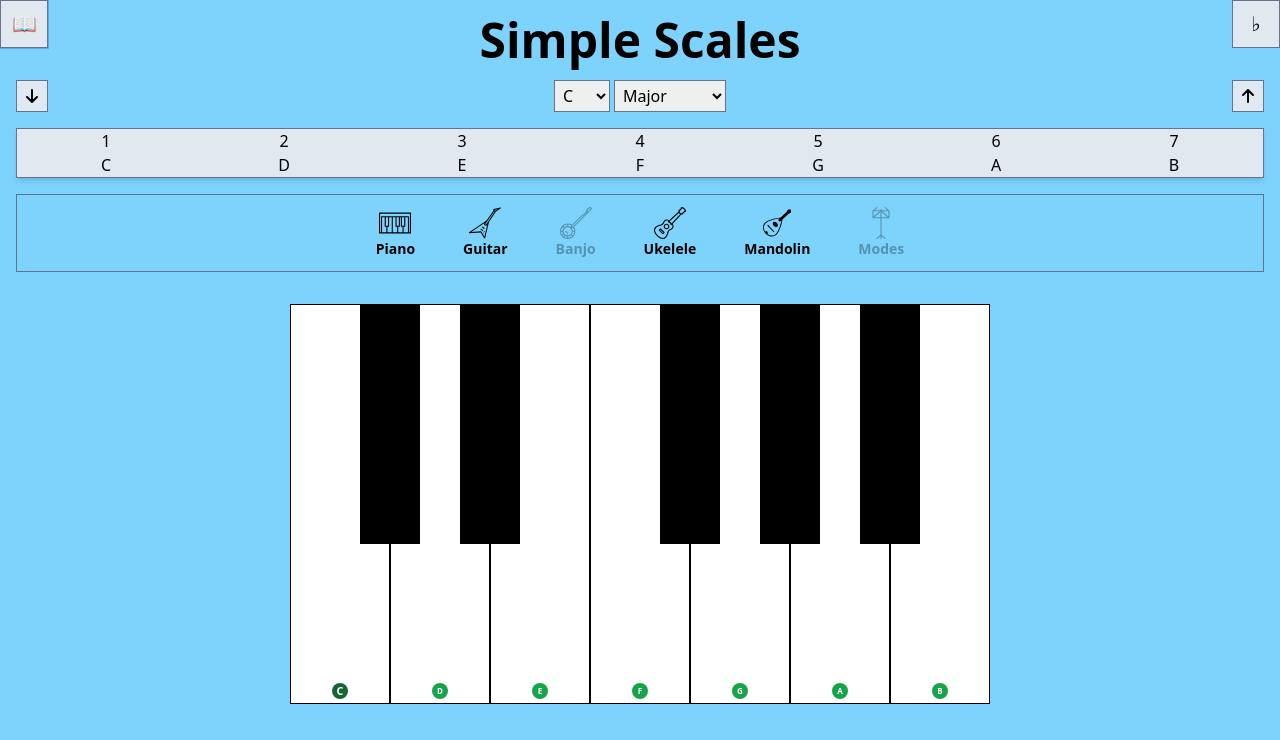
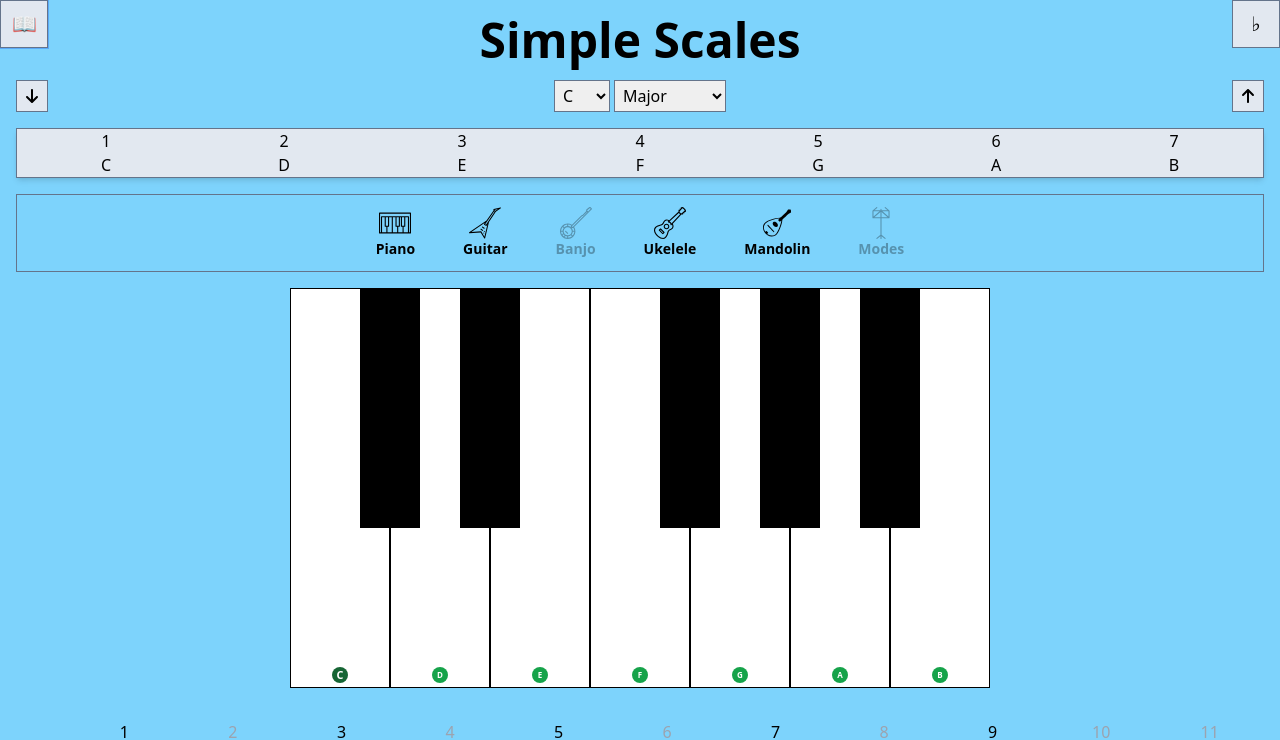
Before and after one commit to kylemichaelsullivan/simple-scales, a React (Vite) app: page / in a window 1280 px wide. Shown: the top 740 px of the page. Built offline with nearby package versions, Linux system fonts and the light colour scheme.

Commit message:
REFACTOR: <DisplaysSelector /> and <Displays />

```diff
--- a/src/App.tsx
+++ b/src/App.tsx
@@ -3,6 +3,7 @@
 import Title from './components/Title';
 import Scales from './components/scales/Scales';
 import Notes from './components/Notes';
+import DisplaysSelector from './components/displays/DisplaysSelector';
 import Displays from './components/displays/Displays';
 
 function App() {
@@ -13,6 +14,7 @@
 			<Title title='Simple Scales' />
 			<Scales />
 			<Notes />
+			<DisplaysSelector />
 			<Displays />
 		</div>
 	);
--- a/src/components/displays/Displays.tsx
+++ b/src/components/displays/Displays.tsx
@@ -1,6 +1,4 @@
 import { useIndex } from '../../context';
-
-import DisplaysSelector from './DisplaysSelector';
 
 import Piano from './Piano/Piano';
 import Guitar from './Guitar/Guitar';
@@ -14,7 +12,6 @@
 
 	return (
 		<div className='Displays mx-auto flex w-full max-w-screen-2xl flex-col gap-8'>
-			<DisplaysSelector />
 			{displays.includes('keyboard') && <Piano />}
 			{displays.includes('guitar') && <Guitar />}
 			{displays.includes('banjo') && <Banjo />}
--- a/src/components/displays/DisplaysSelector.tsx
+++ b/src/components/displays/DisplaysSelector.tsx
@@ -1,13 +1,17 @@
 import { useIndex } from '../../context';
 import { allDisplays } from '../../lookups/Displays';
-import { Displays_Icon } from '../../types';
+
 import DisplaySelector from './DisplaySelector';
+
+import type { Displays_Icon } from '../../types';
 
 function DisplaysSelector() {
 	const { displays, handleDisplaysClick } = useIndex();
 
 	return (
-		<div className='DisplaysSelector flex justify-center gap-8 overflow-x-auto border border-slate-500 px-2 py-1'>
+		<div className='DisplaysSelector relative border border-slate-500'>
+			<div className='flex overflow-x-auto px-4 py-1'>
+				<div className='mx-auto flex gap-8'>
 					{Object.entries(allDisplays[0]).map(([icon, text]) => (
 						<DisplaySelector
 							key={icon}
@@ -18,6 +22,8 @@
 						/>
 					))}
 				</div>
+			</div>
+		</div>
 	);
 }
 
```
Lines whose indentation alone changed are shown as unchanged.
